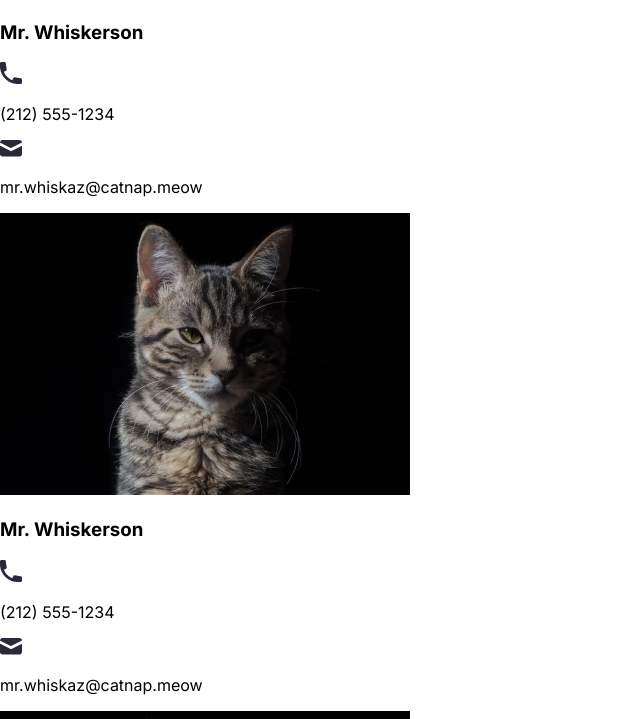
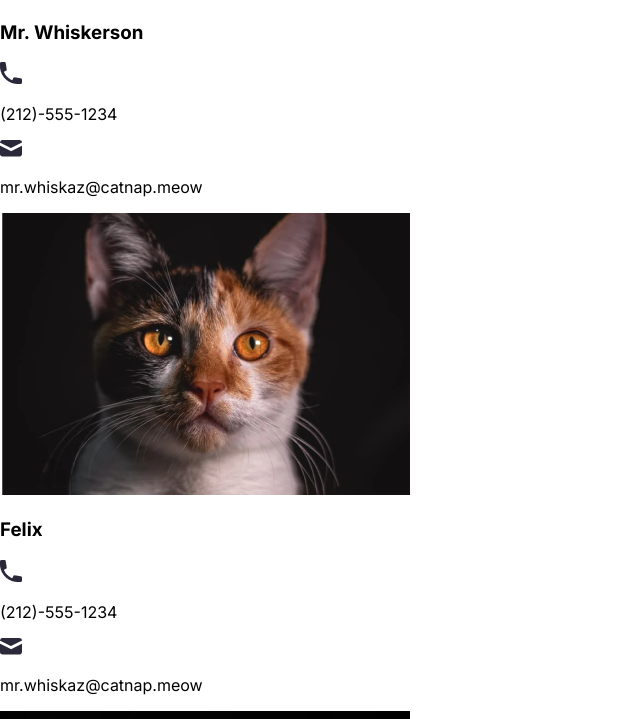
Before and after one commit to JAlazer/ReactLearn, a React (Vite) app in the folder project2/: page / in a window 1280 px wide. Shown: the part 548-1267 px from the top of the page, without its empty margins (0-640 px from the left). Built offline with nearby package versions, Linux system fonts and the light colour scheme.

Commit message:
Actually using props my own way!

```diff
--- a/project2/index.html
+++ b/project2/index.html
@@ -1,5 +1,7 @@
 <!doctype html>
+
 <html lang="en">
+
   <head>
     <meta charset="UTF-8" />
     <link rel="preconnect" href="https://fonts.googleapis.com">
@@ -10,8 +12,10 @@
     <meta name="viewport" content="width=device-width, initial-scale=1.0" />
     <title>Travel Journal</title>
   </head>
+
   <body>
     <div id="root"></div>
     <script type="module" src="/src/index.jsx"></script>
   </body>
+
 </html>
--- a/project2/src/components/Contact.jsx
+++ b/project2/src/components/Contact.jsx
@@ -1,28 +1,33 @@
-import Whiskerson from "../assets/mr-whiskerson.png"
 import Phone from "../assets/phone-icon.png"
 import MailTo from "../assets/mail-icon.png"
+import Whiskerson from "../assets/mr-whiskerson.png"
 
-export default function Contact() {
+export default function Contact(props) {
+    let image = props.img
+    let name = props.name
+    let phoneNumber = props.number
+    let email = props.email
+
     return (
         <article className="contact-card">
                 <img
-                    src={Whiskerson}
+                    src={image}
                     alt="Photo of Mr. Whiskerson"
                 />
-                <h3>Mr. Whiskerson</h3>
+                <h3>{name}</h3>
                 <div className="info-group">
                     <img
                         src={Phone}
                         alt="phone icon"
                     />
-                    <p>(212) 555-1234</p>
+                    <p>{phoneNumber}</p>
                 </div>
                 <div className="info-group">
                     <img
                         src={MailTo}
                         alt="mail icon"
                     />
-                    <p>mr.whiskaz@catnap.meow</p>
+                    <p>{email}</p>
                 </div>
         </article>
     )
```
